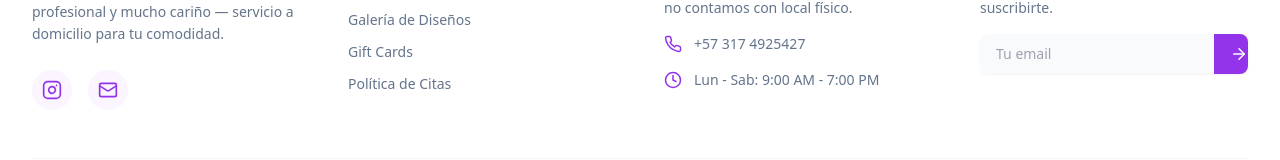
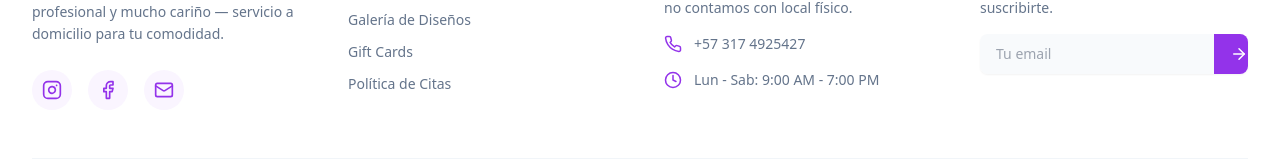
Before and after one commit to fgdiaz-JR/Anggis-Nail, a React (Vite) app: page / in a window 1280 px wide. Shown: the part 7029-7189 px from the top of the page. Built offline with nearby package versions, Linux system fonts and the light colour scheme; the HTML template or start-up script is replaced by a standard one.

Commit message:
Update: Change Instagram URL and add Facebook link to social media

```diff
--- a/src/App.jsx
+++ b/src/App.jsx
@@ -14,7 +14,8 @@ import {
   ArrowRight,
   Clock,
   Heart,
-  CheckCircle
+  CheckCircle,
+  Facebook
 } from 'lucide-react'
 
 import Button from './components/Button'
@@ -240,7 +241,7 @@ import ReservationModal from './components/ReservationModal'
                   <Calendar size={18} />
                   Agendar Cita
                 </Button>
-                <a href="https://www.instagram.com/angeles91264?igsh=Z2gxODRhaTdyendq" target="_blank" rel="noopener noreferrer">
+                <a href="https://www.instagram.com/anggis.nails?igsh=MTM5dXdicnVpdzZ1YQ==" target="_blank" rel="noopener noreferrer">
                   <Button>
                     <Instagram size={18} />
                     Ver Portafolio
@@ -338,7 +339,7 @@ import ReservationModal from './components/ReservationModal'
               </div>
             )}
             <div className="mt-6 text-center">
-              <a href="https://www.instagram.com/angeles91264?igsh=Z2gxODRhaTdyendq" target="_blank" rel="noopener noreferrer">
+              <a href="https://www.instagram.com/anggis.nails?igsh=MTM5dXdicnVpdzZ1YQ==" target="_blank" rel="noopener noreferrer">
                 <Button className="bg-white text-slate-900 hover:bg-purple-50 border-none mx-auto">
                   Ver Feed Completo
                 </Button>
@@ -545,12 +546,15 @@ import ReservationModal from './components/ReservationModal'
                   Cuidamos tus uñas con técnica profesional y mucho cariño — servicio a domicilio para tu comodidad.
                 </p>
                 <div className="flex gap-4 pt-2">
-                  <div className="w-10 h-10 rounded-full bg-purple-50 flex items-center justify-center text-purple-600 hover:bg-purple-100 transition-colors cursor-pointer">
+                  <a href="https://www.instagram.com/anggis.nails?igsh=MTM5dXdicnVpdzZ1YQ==" target="_blank" rel="noopener noreferrer" className="w-10 h-10 rounded-full bg-purple-50 flex items-center justify-center text-purple-600 hover:bg-purple-100 transition-colors">
                     <Instagram size={20} />
-                  </div>
-                  <div className="w-10 h-10 rounded-full bg-purple-50 flex items-center justify-center text-purple-600 hover:bg-purple-100 transition-colors cursor-pointer">
+                  </a>
+                  <a href="https://www.facebook.com/share/1BoFtUFzLv/" target="_blank" rel="noopener noreferrer" className="w-10 h-10 rounded-full bg-purple-50 flex items-center justify-center text-purple-600 hover:bg-purple-100 transition-colors">
+                    <Facebook size={20} />
+                  </a>
+                  <a href="mailto:anggis.nails@example.com" className="w-10 h-10 rounded-full bg-purple-50 flex items-center justify-center text-purple-600 hover:bg-purple-100 transition-colors">
                     <Mail size={20} />
-                  </div>
+                  </a>
                 </div>
               </div>
 
```
Also changed, not shown: 3 other files (tests, documents, lock files or other folders).
